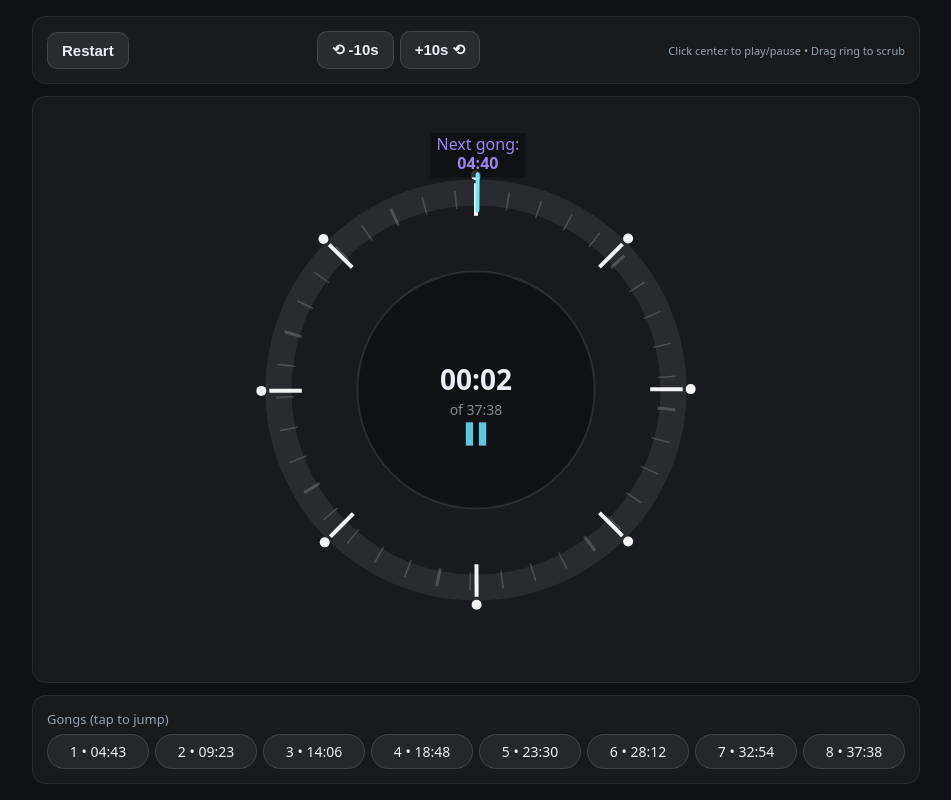
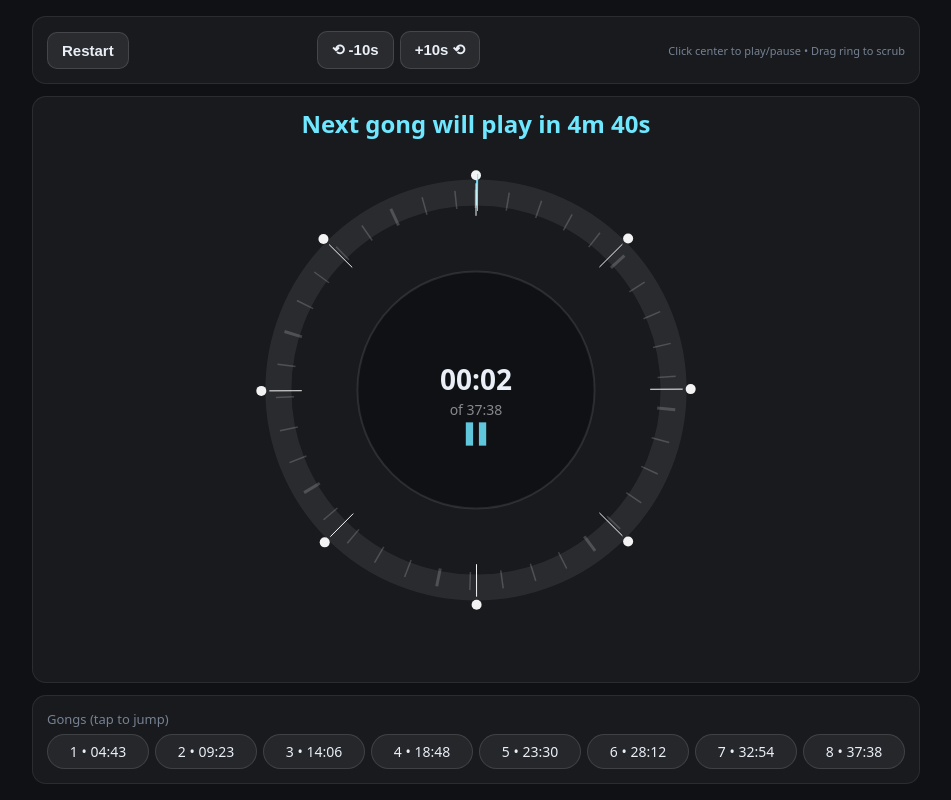
Before and after one commit to mgm52/gong-timer, a plain HTML site: page index.html in a window 1280 px wide. Both pictures are taken after a click on the button "Restart". Shown: the whole page, without its empty margins (164-1115 px from the left). Drawn offline with Linux system fonts and the light colour scheme.

Commit message:
Add audio files for final gongs; text polishing

```diff
--- a/index.html
+++ b/index.html
@@ -4,13 +4,15 @@
 <meta charset="utf-8" />
 <meta name="viewport" content="width=device-width, initial-scale=1, maximum-scale=1, user-scalable=no" />
 <title>Gong Timer — Interactive Player</title>
+<link rel="preload" as="audio" href="./individual_gong.mp3">
+<link rel="preload" as="audio" href="./final_gongs.mp3">
 <style>
   :root {
     --bg: #0f1115;
     --ink: #e9eef7;
-    --muted: #94a3b8;
+    --muted: #768293;
     --accent: #6ee7ff;
-    --accent2:#a78bfa;
+    --accent2:#449fef;
   }
   html, body {
     height: 100%;
@@ -88,9 +90,22 @@
     flex: 1;
     min-height: 0;
     display: flex;
+    flex-direction: column;
     align-items: center;
     justify-content: center;
     position: relative;
+  }
+  .next-gong-top {
+    position: absolute;
+    top: 10px;
+    left: 50%;
+    transform: translateX(-50%);
+    color: var(--accent2);
+    font-size: 24px;
+    font-weight: 700;
+    text-align: center;
+    z-index: 1;
+    font-variant-numeric: tabular-nums;
   }
   canvas {
     width: 100%;
@@ -141,6 +156,7 @@
   </div>
 
   <div class="panel canvas-panel">
+    <div id="nextGongDisplay" class="next-gong-top"></div>
     <canvas id="dial" width="640" height="640" aria-label="Radial audio scrubber"></canvas>
   </div>
 
@@ -157,8 +173,12 @@
   const totalDuration = gongTimes[gongTimes.length - 1]; // 37:38
   const GONG_DELAY = 3880; // 3.88 seconds in milliseconds
 
-  // Gong audio element
-  let gongAudio = null;
+  // Audio pool (replaces single gongAudio + cloneNode)
+  const GONG_POOL_SIZE = 5; // we sometimes need overlapping rings
+  const gongPool = [];
+  let gongIndex = 0;
+  let audioPrimed = false;
+  let finalGongAudio = null;
 
   // Elements
   const startBtn = document.getElementById('start');
@@ -167,6 +187,7 @@
   const dial = document.getElementById('dial');
   const ctx = dial.getContext('2d');
   const gongList = document.getElementById('gongList');
+  const nextGongDisplay = document.getElementById('nextGongDisplay');
 
   // Timer state
   let isPlaying = false;
@@ -177,18 +198,16 @@
   let dragging = false;
   let lastGongIndex = -1;
   let gongTimeouts = []; // Track active gong timeouts
-  // Normalized pointer coords in [0,1] within the centered square
-  let pointerUX = 0;
-  let pointerUY = 0;
+  let pointerX = 0; // canvas-space (device pixels)
+  let pointerY = 0;
 
   // Drawing metrics
   const DPR = Math.max(1, window.devicePixelRatio || 1);
 
   function resizeCanvas() {
     const rect = dial.getBoundingClientRect();
-    const size = Math.min(rect.width, rect.height);
-    dial.width  = size * DPR;
-    dial.height = size * DPR;
+    dial.width  = rect.width  * DPR;
+    dial.height = rect.height * DPR;
     draw();
   }
   new ResizeObserver(resizeCanvas).observe(dial);
@@ -220,52 +239,95 @@
 
   function angleFromPointer(ev) {
     const rect = dial.getBoundingClientRect();
-    const size = Math.min(rect.width, rect.height);
-    const left = rect.left + (rect.width - size) / 2;
-    const top  = rect.top  + (rect.height - size) / 2;
-    const x = ev.clientX - left;
-    const y = ev.clientY - top;
-    const cx = size / 2;
-    const cy = size / 2;
+    const x = ev.clientX - rect.left;
+    const y = ev.clientY - rect.top;
+    const cx = rect.width  / 2;
+    const cy = rect.height / 2;
     return Math.atan2(y - cy, x - cx);
   }
 
   function distanceFromCenter(ev) {
     const rect = dial.getBoundingClientRect();
-    const size = Math.min(rect.width, rect.height);
-    const left = rect.left + (rect.width - size) / 2;
-    const top  = rect.top  + (rect.height - size) / 2;
-    const x = ev.clientX - left;
-    const y = ev.clientY - top;
-    const cx = size / 2;
-    const cy = size / 2;
+    const x = ev.clientX - rect.left;
+    const y = ev.clientY - rect.top;
+    const cx = rect.width  / 2;
+    const cy = rect.height / 2;
     return Math.sqrt((x - cx) ** 2 + (y - cy) ** 2);
   }
 
-  // Gong audio
-  async function initAudioContext() {
-    if (!gongAudio) {
-      gongAudio = new Audio('individual_gong.mp3');
-      gongAudio.preload = 'auto';
+  function createGongPool() {
+    if (gongPool.length) return; // already created
+    for (let i = 0; i < GONG_POOL_SIZE; i++) {
+      const a = new Audio('./individual_gong.mp3');
+      a.preload = 'auto';
+      gongPool.push(a);
+    }
+
+    // Create final gong audio
+    finalGongAudio = new Audio('./final_gongs.mp3');
+    finalGongAudio.preload = 'auto';
+  }
+
+  // Call this from a user gesture to unlock audio on mobile.
+  async function primeAudioIfNeeded() {
+    if (audioPrimed) return;
+    createGongPool();
+    try {
+      // Prime each element with a muted play→pause inside the gesture.
+      for (const a of gongPool) {
+        a.muted = true;
+        await a.play();
+        a.pause();
+        a.currentTime = 0;
+        a.muted = false;
+      }
+
+      // Prime final gong audio
+      if (finalGongAudio) {
+        finalGongAudio.muted = true;
+        await finalGongAudio.play();
+        finalGongAudio.pause();
+        finalGongAudio.currentTime = 0;
+        finalGongAudio.muted = false;
+      }
+
+      audioPrimed = true;
+    } catch (err) {
+      console.warn('Audio prime failed:', err);
     }
   }
 
+  // Use a round-robin source so overlapping gongs can play.
   function playGongSound() {
-    if (!gongAudio) return;
-
-    // Create a new audio instance for each play to allow overlapping
-    const audio = gongAudio.cloneNode();
-    audio.currentTime = 0;
-    audio.play().catch(() => {}); // Ignore any play errors
+    if (!audioPrimed || !gongPool.length) return;
+    const a = gongPool[gongIndex];
+    gongIndex = (gongIndex + 1) % gongPool.length;
+    try {
+      a.currentTime = 0;
+      // Avoid awaiting; just fire and log if it fails.
+      a.play().catch(e => console.warn('play() blocked:', e));
+    } catch (e) {
+      console.warn('play error:', e);
+    }
   }
 
   // Play multiple gongs with delays
   function playMultipleGongs(isLastGong = false) {
-    const numGongs = isLastGong ? 5 : 3;
-
     // Clear any existing gong timeouts
     gongTimeouts.forEach(timeout => clearTimeout(timeout));
     gongTimeouts = [];
+
+    if (isLastGong && finalGongAudio) {
+      // Play final gongs audio file
+      try {
+        finalGongAudio.currentTime = 0;
+        finalGongAudio.play().catch(e => console.warn('final gong play() blocked:', e));
+      } catch (e) {
+        console.warn('final gong play error:', e);
+      }
+    } else {
+      // Play 3 individual gongs for non-final gongs
+      const numGongs = 3;
 
       // Play first gong immediately
       playGongSound();
@@ -276,6 +338,7 @@
           playGongSound();
         }, GONG_DELAY * i);
         gongTimeouts.push(timeout);
+      }
     }
   }
 
@@ -335,7 +398,7 @@
 
   // Event handlers
   startBtn.addEventListener('click', async () => {
-    await initAudioContext();
+    await primeAudioIfNeeded();
     currentTime = 0;
     pausedTime = 0;
     lastGongIndex = -1;
@@ -371,14 +434,14 @@
   window.addEventListener('keydown', async (e) => {
     if (e.code === 'Space') {
       e.preventDefault();
-      await initAudioContext();
+      await primeAudioIfNeeded();
       if (isPlaying) pause(); else play();
     }
   }, {capture:true});
 
   // Canvas interactions
   dial.addEventListener('pointerdown', async (e) => {
-    await initAudioContext();
+    await primeAudioIfNeeded();
     const centerDistance = distanceFromCenter(e);
     const rect = dial.getBoundingClientRect();
     const cssRadius = Math.min(rect.width, rect.height) * 0.38;
@@ -391,11 +454,8 @@
       // Click on outer ring - start dragging
       dragging = true;
       const r = dial.getBoundingClientRect();
-      const size = Math.min(r.width, r.height);
-      const left = r.left + (r.width - size) / 2;
-      const top  = r.top  + (r.height - size) / 2;
-      pointerUX = (e.clientX - left) / size;
-      pointerUY = (e.clientY - top)  / size;
+      pointerX = (e.clientX - r.left) * DPR;
+      pointerY = (e.clientY - r.top)  * DPR;
       dial.setPointerCapture(e.pointerId);
       scrub(e);
     }
@@ -404,11 +464,8 @@
   dial.addEventListener('pointermove', (e) => {
     if (dragging) {
       const r = dial.getBoundingClientRect();
-      const size = Math.min(r.width, r.height);
-      const left = r.left + (r.width - size) / 2;
-      const top  = r.top  + (r.height - size) / 2;
-      pointerUX = (e.clientX - left) / size;
-      pointerUY = (e.clientY - top)  / size;
+      pointerX = (e.clientX - r.left) * DPR;
+      pointerY = (e.clientY - r.top)  * DPR;
       scrub(e);
     }
   });
@@ -459,13 +516,18 @@
       div.textContent = `${i+1} • ${fmt(sec)}`;
       div.title = 'Jump to ' + fmt(sec);
       div.addEventListener('click', async () => {
-        await initAudioContext();
-        currentTime = Math.min(sec, totalDuration);
+        await primeAudioIfNeeded();
+        // Seek slightly before the target so we definitely pass through the gong
+        currentTime = Math.min(Math.max(sec - 0.75, 0), totalDuration);
         pausedTime = currentTime;
-        lastGongIndex = i - 1;
+        lastGongIndex = i - 1; // "previous gong" so this one will fire naturally
         // Clear any pending gongs
         gongTimeouts.forEach(timeout => clearTimeout(timeout));
         gongTimeouts = [];
+        // IMPORTANT: if we're playing, reset the base timestamp so we don't overshoot
+        if (isPlaying) {
+          startTimestamp = performance.now();
+        }
         draw();
       });
       gongList.appendChild(div);
@@ -520,7 +582,7 @@
       ctx.beginPath();
       ctx.moveTo(cx + r0*Math.cos(a), cy + r0*Math.sin(a));
       ctx.lineTo(cx + r1*Math.cos(a), cy + r1*Math.sin(a));
-      ctx.lineWidth = 4*DPR;
+      ctx.lineWidth = 1*DPR;
       ctx.strokeStyle = 'rgba(255,255,255,0.95)';
       ctx.stroke();
 
@@ -537,65 +599,41 @@
     const lineStart = radius - ring*0.7;
     const lineEnd = radius + ring*0.7;
 
-    // Next gong text (outside the ring for mobile visibility)
+    // Update next gong display (HTML element)
     const nextGongTime = gongTimes.find(t => t > currentTime);
-    if (nextGongTime && w > 300) { // Only show on larger screens
+    if (nextGongTime) {
       const remaining = nextGongTime - currentTime;
-      const line1 = "Next gong:";
-      const line2 = fmt(remaining);
-      const fontSize = Math.floor(w*0.032);
 
-      ctx.textAlign = 'center';
-      ctx.textBaseline = 'middle';
-      ctx.font = `${fontSize}px system-ui, -apple-system, Segoe UI, Roboto, Arial`;
+      // Format as "Xm Ys" or "Ys" when X=0
+      const remainingSecs = Math.max(0, Math.floor(remaining));
+      const m = Math.floor(remainingSecs / 60);
+      const s = remainingSecs % 60;
+      const timeText = m > 0 ? `${m}m ${s}s` : `${s}s`;
+      const text = `Next gong will play in ${timeText}`;
 
-      // Calculate text dimensions first
-      const line1Metrics = ctx.measureText(line1);
-      const line2Metrics = ctx.measureText(line2);
-      const maxWidth = Math.max(line1Metrics.width, line2Metrics.width);
-      const lineHeight = fontSize * 1.2;
-      const totalHeight = lineHeight * 2;
-      const padding = 6;
-
-      // Position outside the ring, but constrain to canvas bounds
-      const textRadius = radius + ring * 1.8;
-      let textX = cx + textRadius * Math.cos(aNow);
-      let textY = cy + textRadius * Math.sin(aNow);
-
-      // Constrain X position to keep text on screen
-      const halfWidth = maxWidth/2 + padding;
-      if (textX - halfWidth < 0) textX = halfWidth;
-      if (textX + halfWidth > w) textX = w - halfWidth;
-
-      // Constrain Y position to keep text on screen
-      const halfHeight = totalHeight/2 + padding;
-      if (textY - halfHeight < 0) textY = halfHeight;
-      if (textY + halfHeight > h) textY = h - halfHeight;
-
-      // Background for text readability
-      ctx.fillStyle = 'rgba(15,17,21,0.85)';
-      ctx.fillRect(textX - maxWidth/2 - padding, textY - totalHeight/2 - 3, maxWidth + 12, totalHeight + 6);
-
-      // Render both lines
-      const textColor = remaining < 30 ? 'rgba(110,231,255,0.95)' : 'rgba(167,139,250,0.95)';
-      ctx.fillStyle = textColor;
-      ctx.fillText(line1, textX, textY - lineHeight/2);
-      ctx.font = `bold ${fontSize}px system-ui, -apple-system, Segoe UI, Roboto, Arial`;
-      ctx.fillText(line2, textX, textY + lineHeight/2);
+      nextGongDisplay.textContent = text;
+      if (isPlaying) {
+        nextGongDisplay.style.color = remaining < 30 ? 'var(--ink)' : 'var(--accent)';
+      } else {
+        nextGongDisplay.style.color = 'var(--muted)';
+      }
+      nextGongDisplay.style.display = 'block';
+    } else {
+      nextGongDisplay.style.display = 'none';
     }
 
     ctx.beginPath();
     ctx.moveTo(cx + lineStart*Math.cos(aNow), cy + lineStart*Math.sin(aNow));
     ctx.lineTo(cx + lineEnd*Math.cos(aNow), cy + lineEnd*Math.sin(aNow));
-    ctx.lineWidth = 4*DPR;
+    ctx.lineWidth = 1*DPR;
     ctx.strokeStyle = 'rgba(110,231,255,1)';
     ctx.lineCap = 'round';
     ctx.stroke();
 
     // Draw line from cursor to dial when dragging
     if (dragging) {
-      const canvasX = pointerUX * w;
-      const canvasY = pointerUY * h;
+      const canvasX = pointerX;
+      const canvasY = pointerY;
 
       // Calculate dial edge point on the line from center to pointer
       const dx = canvasX - cx;
```
Also changed, not shown: 2 other files. Lines whose indentation alone changed are shown as unchanged.
